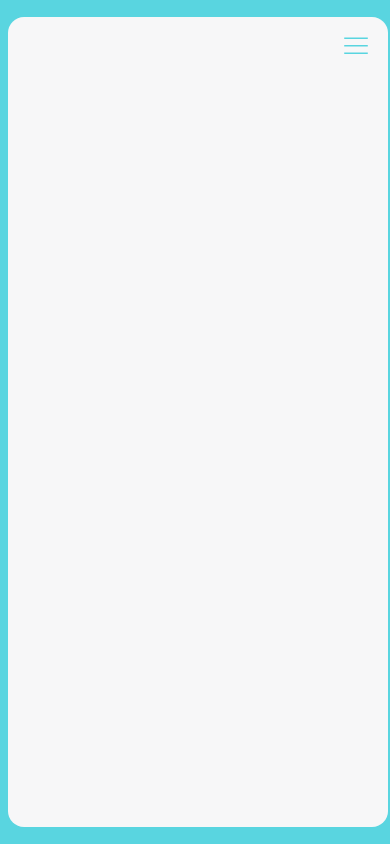
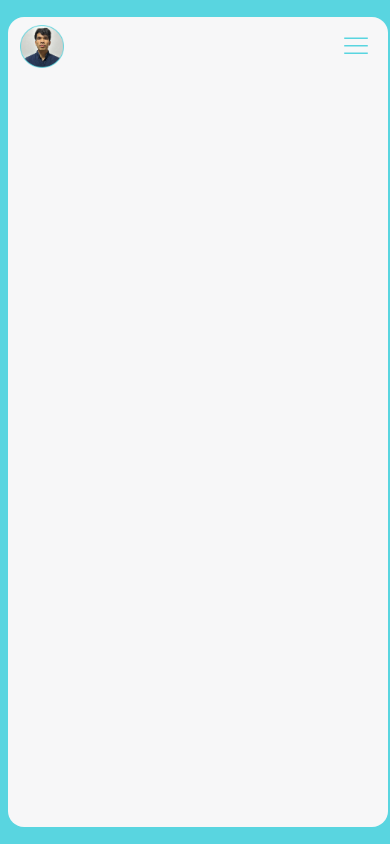
Before and after one commit to kimlj/portfolio, a React (Vite) app: page / in a window 390 px wide. Built offline with nearby package versions, Linux system fonts and the light colour scheme.

Commit message:
fixed profile positioning on media query

```diff
--- a/src/navbar.css
+++ b/src/navbar.css
@@ -63,7 +63,9 @@
     height: auto;
     /* border-radius: 50%; */
     position: absolute;
-    margin-left: 2%;
+    margin-left: 13.5vw;
+    margin-top: 1vh;
+    z-index: 2;
 }
 
 .hire-me-btn{
@@ -92,11 +94,11 @@
 
 .hamburger-icon{
     width: 1.5rem;
-
+    display: none;
 }
 /* display menu hidden initially */
 .hamburger-menu{
-    display: none;
+    /* display: none; */
     outline: none;
     border: none;
     background-color: transparent;
@@ -123,6 +125,9 @@
         width: 98%;
         margin-top: 1vh;
     }
+    .profile{
+        margin-left: 3vw;
+    }
 }
 
 /* show menu on specific screen */
@@ -136,7 +141,14 @@
     #navbar-default{
         display: none;
     }
-    .hamburger-menu{
+    .hamburger-icon{
         display: block;
     }
+    .hamburger-menu{
+        /* display: block; */
+    }
+    .profile{
+        /* display: block; */
+
+    }
 }
--- a/src/navbar.jsx
+++ b/src/navbar.jsx
@@ -38,8 +38,8 @@ function Navbar() {
         <button className="hamburger-menu" onClick={toggleMenu}>
             <img src={hamburgerMenuPath} alt="" className="hamburger-icon"/>
         </button>
+        <img className = "profile" src={profileImagePath} alt="" />
         <div className={`${isMenuOpen ? 'block' : 'hidden'} w-full md:block md:w-auto`} id="navbar-default">
-            <img className = "profile" src={profileImagePath} alt="" />
             <div className="ul-holder">
                 <ul className="nav-ul">
                     <li className="nav-ul-li">
```
